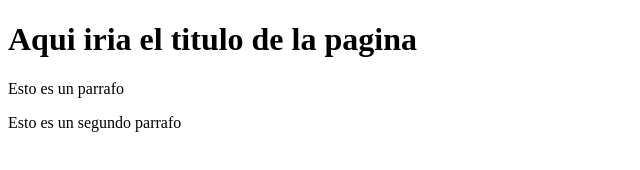
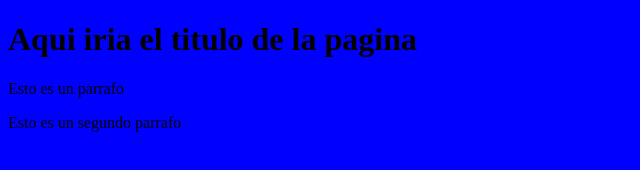
Before and after one commit to Igna2335/Proyecto-Web-Empresa-C, a plain HTML site: page index.html in a window 1280 px wide. Shown: the whole page, without its empty margins (0-640 px from the left). Drawn offline with Linux system fonts and the light colour scheme.

Commit message:
Agregando hoja de estilos

```diff
--- a/index.html
+++ b/index.html
@@ -5,6 +5,9 @@
     <meta http-equiv="X-UA-Compatible" content="IE=edge">
     <meta name="viewport" content="width=device-width, initial-scale=1.0">
     <title>Document</title>
+
+    <link href="miEstilo.css" rel="stylesheet" type="text/css">
+
 </head>
 <body>
     <h1>Aqui iria el titulo de la pagina</h1>
```
